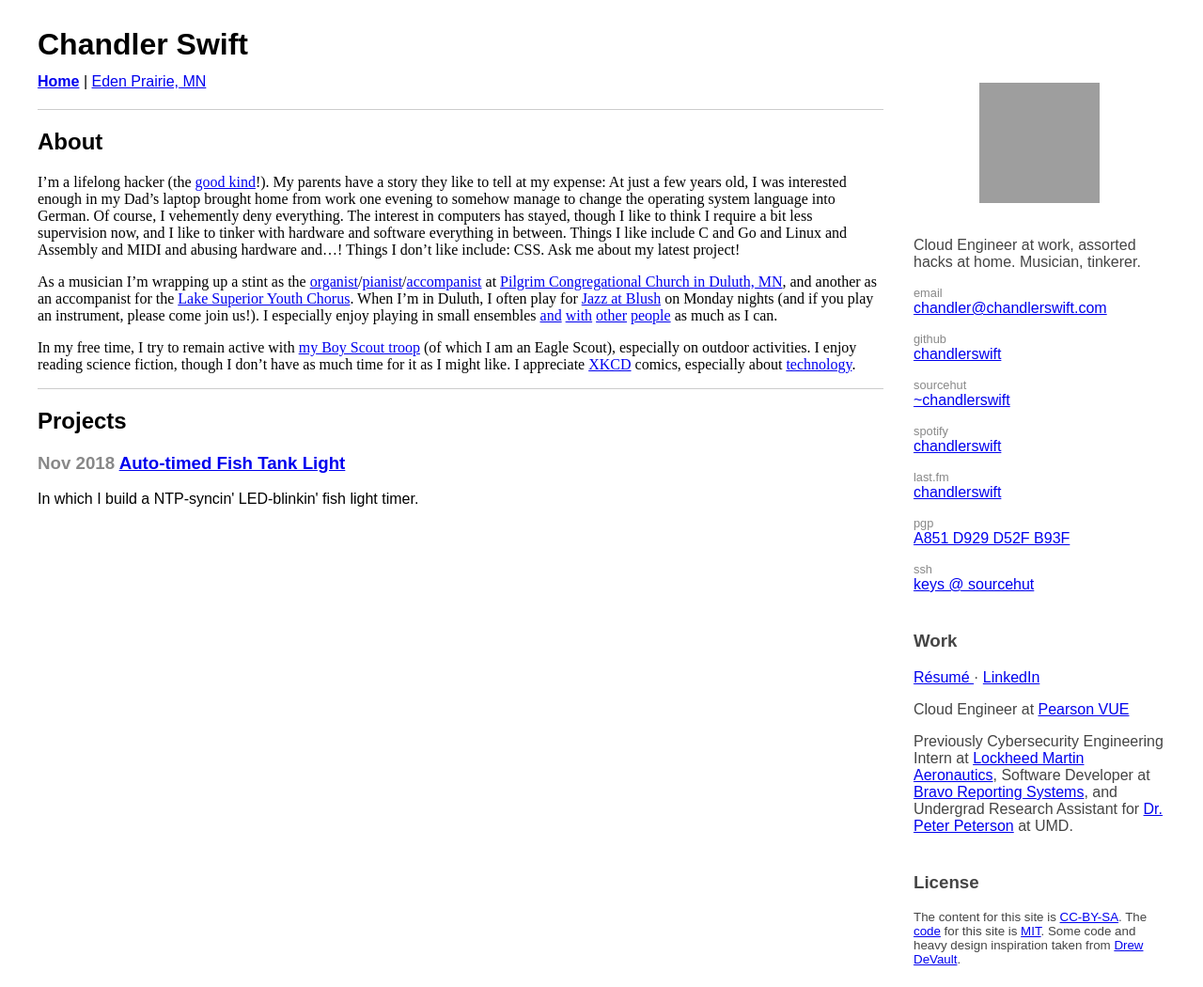
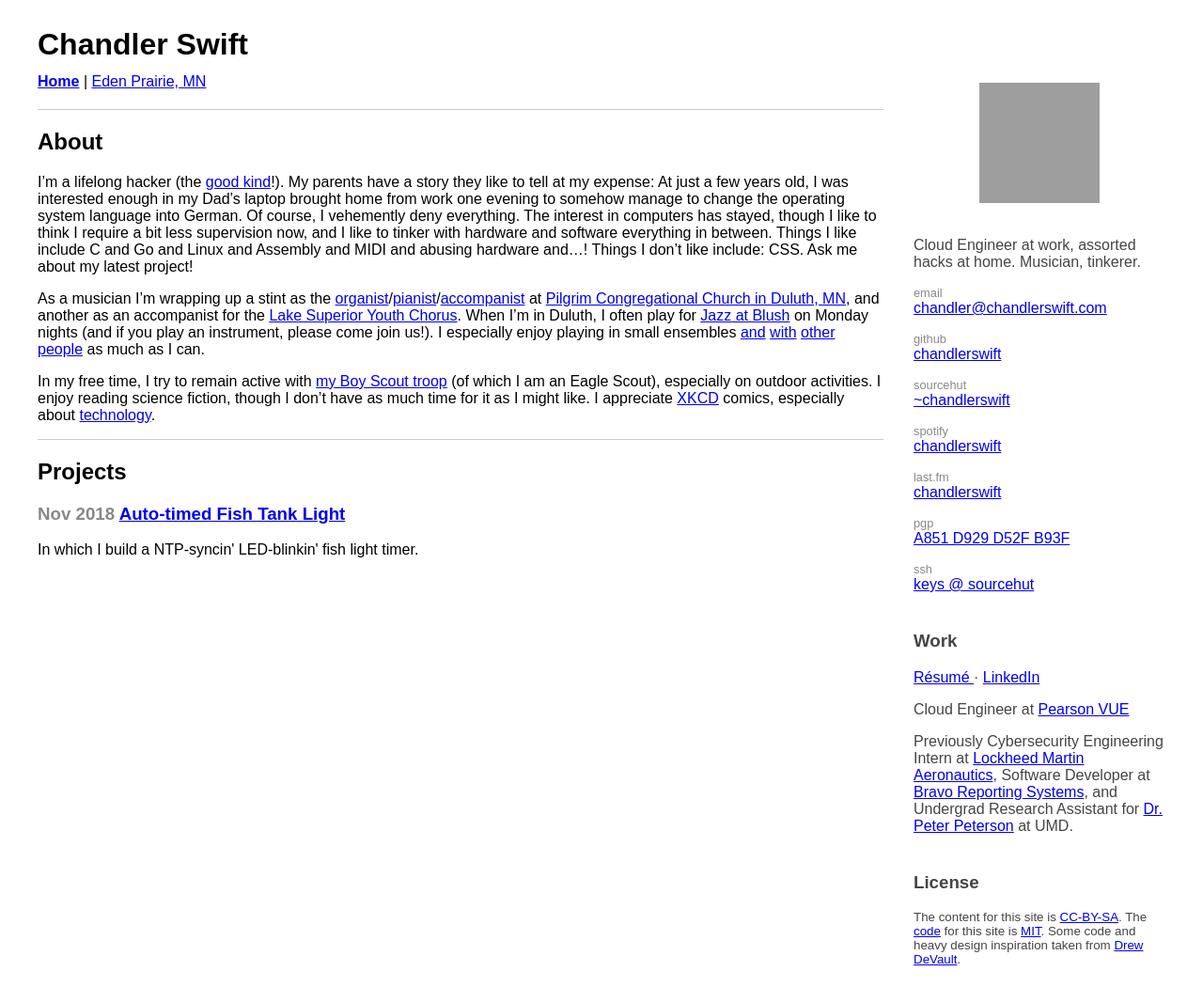
Before and after one commit to ChandlerSwift/www, a Jekyll site: the page built from index.md, in a window 1280 px wide. Shown: the whole page at 94% size. Built offline with Jekyll 4.4.1, drawn with Linux system fonts in a browser that asks for light colours; grey boxes are pictures that could not be loaded.

Commit message:
Set body text back to sans-serif
The solution previously in place didn't cover all use cases, and didn't
mesh with the site's design well. This is likely going to change back
eventually, but until I can commit a bit more design time.

```diff
--- a/_layouts/base.html
+++ b/_layouts/base.html
@@ -31,10 +31,10 @@
 		grid-column-start: 1;
 	}
 
-	div.content p,
+/*	div.content p,
 	div.content li {
 		font-family: serif;
-	}
+	}*/
 
 	#nav-links {
 		font-family: sans-serif;
```
